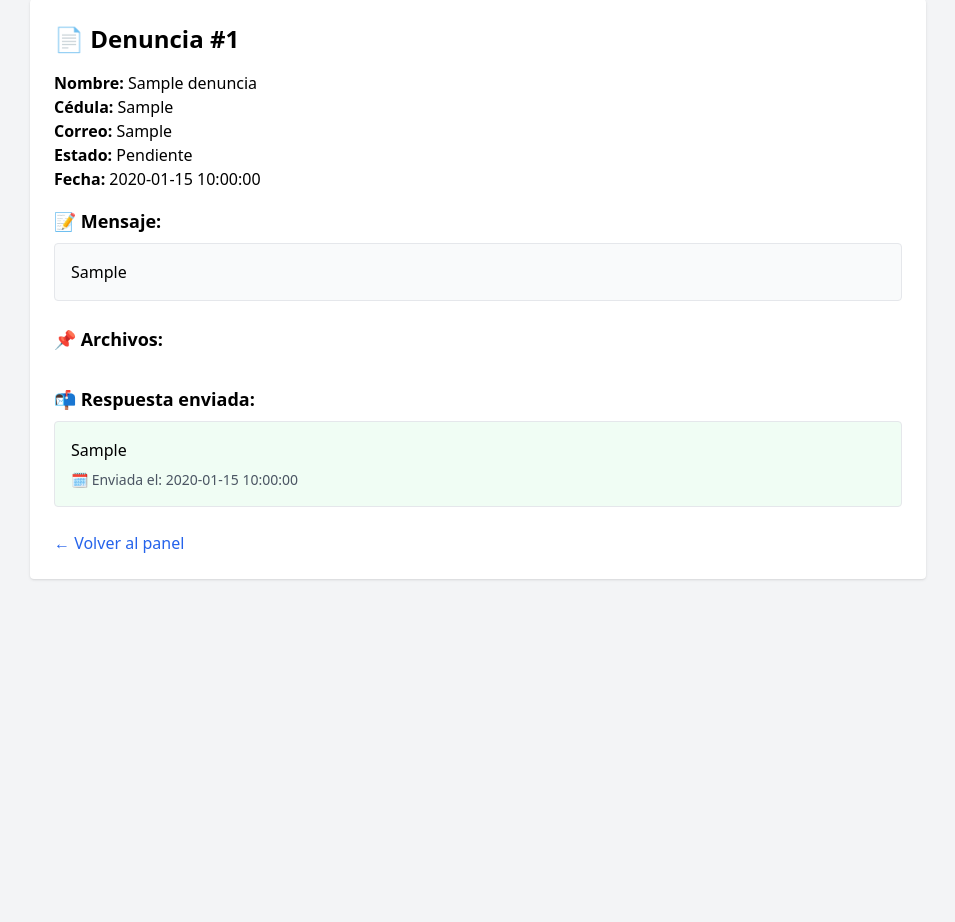
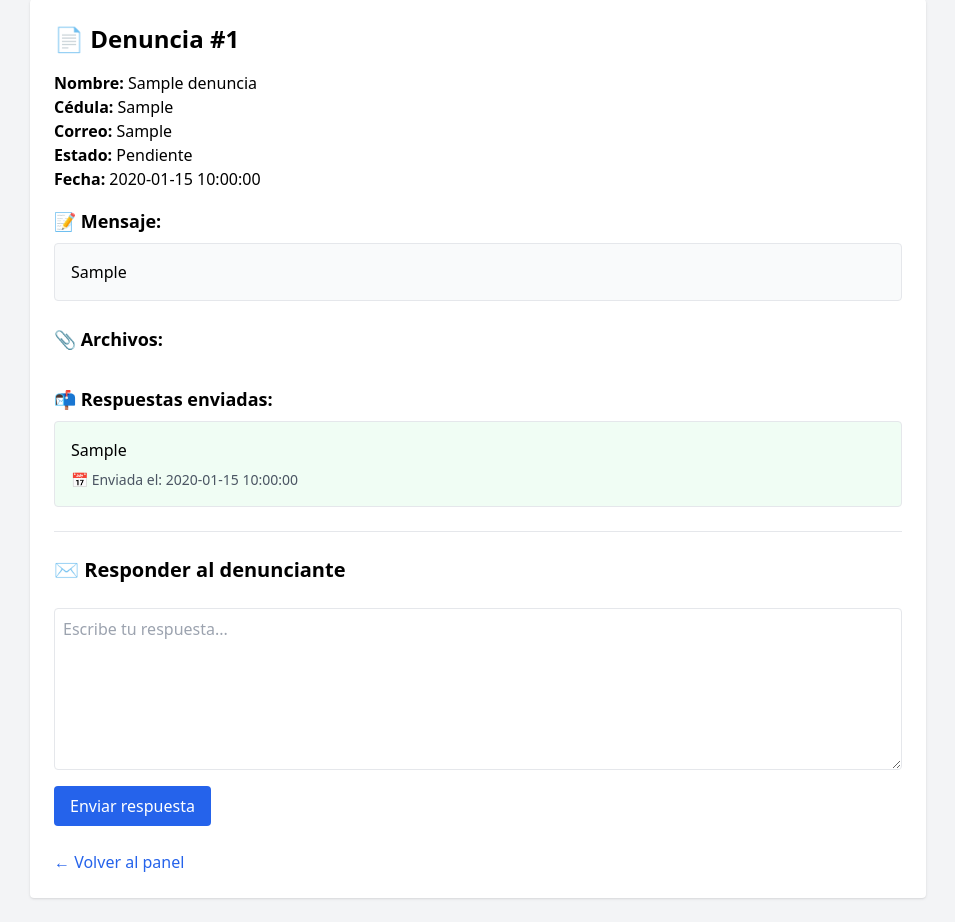
Before and after one commit to innovacionfyc/denuncias, a PHP site: page /admin/ver_denuncia.php?id=1 in a window 1280 px wide. Shown: the part 49-971 px from the top of the page, without its empty margins (162-1117 px from the left). Before the commit the page ends 629 px from the top, so only its background shows below. Run offline with PHP 8.4, Linux system fonts and the light colour scheme; the visitor is signed in with stand-in values (Sample User, id 1); tables that the repository leaves empty or names only in its code hold one stand-in row (values such as "Sample post"); some libraries are stand-ins or nearby versions.

Commit message:
Actualizacion modulo ver_denuncia para que muestre las respuestas del administrador

```diff
--- a/admin/ver_denuncia.php
+++ b/admin/ver_denuncia.php
@@ -32,13 +32,12 @@ $stmt2->bind_param("i", $id);
 $stmt2->execute();
 $archivos = $stmt2->get_result();
 
-// 3. Obtener respuesta (si existe)
-$sqlRespuesta = "SELECT * FROM respuestas WHERE id_denuncia = ? ORDER BY fecha_respuesta DESC LIMIT 1";
-$stmt3 = $conn->prepare($sqlRespuesta);
+// 3. Obtener todas las respuestas
+$sqlRespuestas = "SELECT * FROM respuestas WHERE id_denuncia = ? ORDER BY fecha_respuesta ASC";
+$stmt3 = $conn->prepare($sqlRespuestas);
 $stmt3->bind_param("i", $id);
 $stmt3->execute();
-$respuestaResultado = $stmt3->get_result();
-$respuesta = $respuestaResultado->fetch_assoc();
+$respuestas = $stmt3->get_result();
 ?>
 
 <!DOCTYPE html>
@@ -64,30 +63,33 @@ $respuesta = $respuestaResultado->fetch_assoc();
         </div>
 
         <div class="mt-6">
-            <h2 class="text-lg font-semibold mb-2">📌 Archivos:</h2>
+            <h2 class="text-lg font-semibold mb-2">📎 Archivos:</h2>
             <div class="grid grid-cols-2 gap-4">
                 <?php while ($archivo = $archivos->fetch_assoc()): ?>
                     <?php if ($archivo['tipo'] === 'foto'): ?>
                         <img src="../<?php echo $archivo['ruta_archivo']; ?>" class="w-full h-auto rounded border" alt="Imagen">
                     <?php elseif ($archivo['tipo'] === 'audio'): ?>
-                        <audio controls class="w-full">
+                        <audio controls class="w-full mt-2">
                             <source src="../<?php echo $archivo['ruta_archivo']; ?>" type="audio/mpeg">
-                            Tu navegador no soporta audio.
+                            Tu navegador no soporta el elemento de audio.
                         </audio>
                     <?php endif; ?>
                 <?php endwhile; ?>
             </div>
         </div>
 
-        <?php if ($respuesta): ?>
+        <?php if ($respuestas->num_rows > 0): ?>
             <div class="mt-6">
-                <h2 class="text-lg font-semibold mb-2">📬 Respuesta enviada:</h2>
-                <div class="border p-4 bg-green-50 rounded">
+                <h2 class="text-lg font-semibold mb-2">📬 Respuestas enviadas:</h2>
+                <?php while ($respuesta = $respuestas->fetch_assoc()): ?>
+                    <div class="border p-4 bg-green-50 rounded mb-4">
                         <?php echo nl2br(htmlspecialchars($respuesta['mensaje'])); ?>
-                    <p class="mt-2 text-sm text-gray-600">🗓 Enviada el: <?php echo $respuesta['fecha_respuesta']; ?></p>
+                        <p class="mt-2 text-sm text-gray-600">📅 Enviada el: <?php echo $respuesta['fecha_respuesta']; ?></p>
                     </div>
+                <?php endwhile; ?>
             </div>
-        <?php else: ?>
+        <?php endif; ?>
+
         <hr class="my-6">
 
         <h2 class="text-xl font-semibold mb-2">✉️ Responder al denunciante</h2>
@@ -103,7 +105,6 @@ $respuesta = $respuestaResultado->fetch_assoc();
                 Enviar respuesta
             </button>
         </form>
-        <?php endif; ?>
 
         <div class="mt-6">
             <a href="dashboard.php" class="text-blue-600 hover:underline">← Volver al panel</a>
```
Lines whose indentation alone changed are shown as unchanged.
